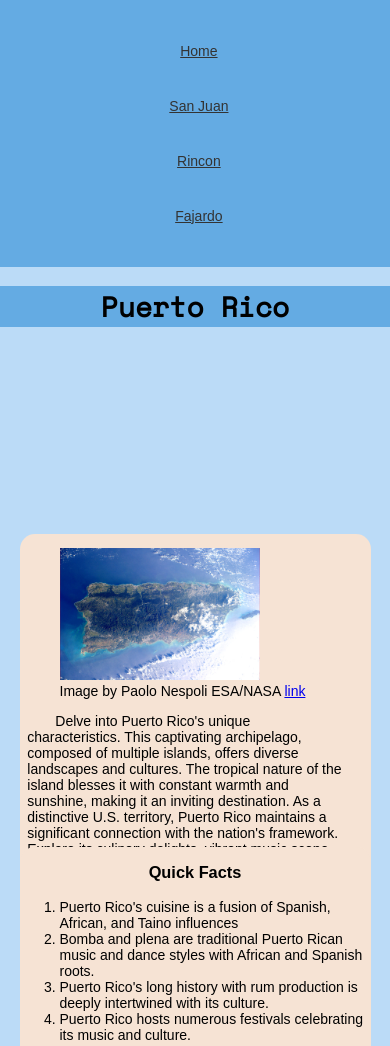
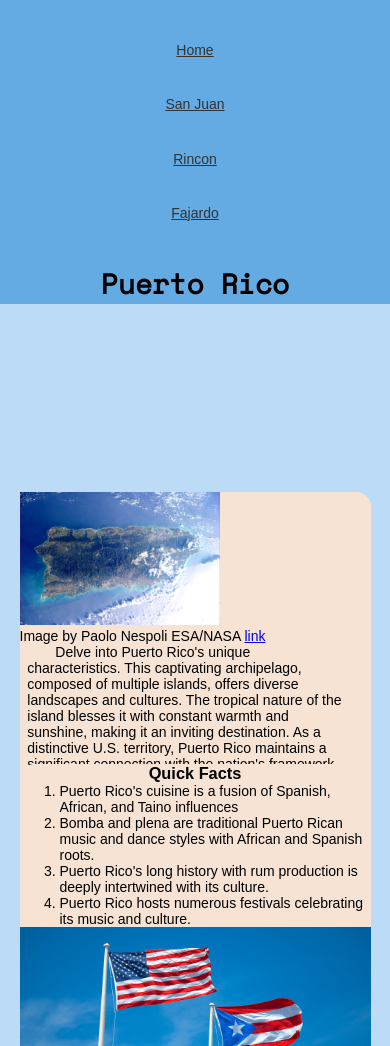
Before and after one commit to Nikolemar/Task2-D277, a plain HTML site: page index.html in a window 390 px wide. Shown: the top 1046 px of the page. Drawn offline with nearby package versions, Linux system fonts and the light colour scheme.

Commit message:
Update style.css

```diff
--- a/style.css
+++ b/style.css
@@ -147,7 +147,10 @@ footer {
 
 /* Mobile Phones */
 @media only screen and (max-width: 600px) {
-
+* {
+    box-sizing: border-box;
+    margin: 0%;
+}
   body {
     font-size: 14px;
   }
@@ -171,6 +174,7 @@ footer {
     position: static;
     left: 0;
     width: 100%;
+    margin: 0;
   }
 
   section,
@@ -190,8 +194,6 @@ footer {
     margin: 0;
   }
 
-
-
   table {
     width: 90%;
     margin-left: 5%;
```
